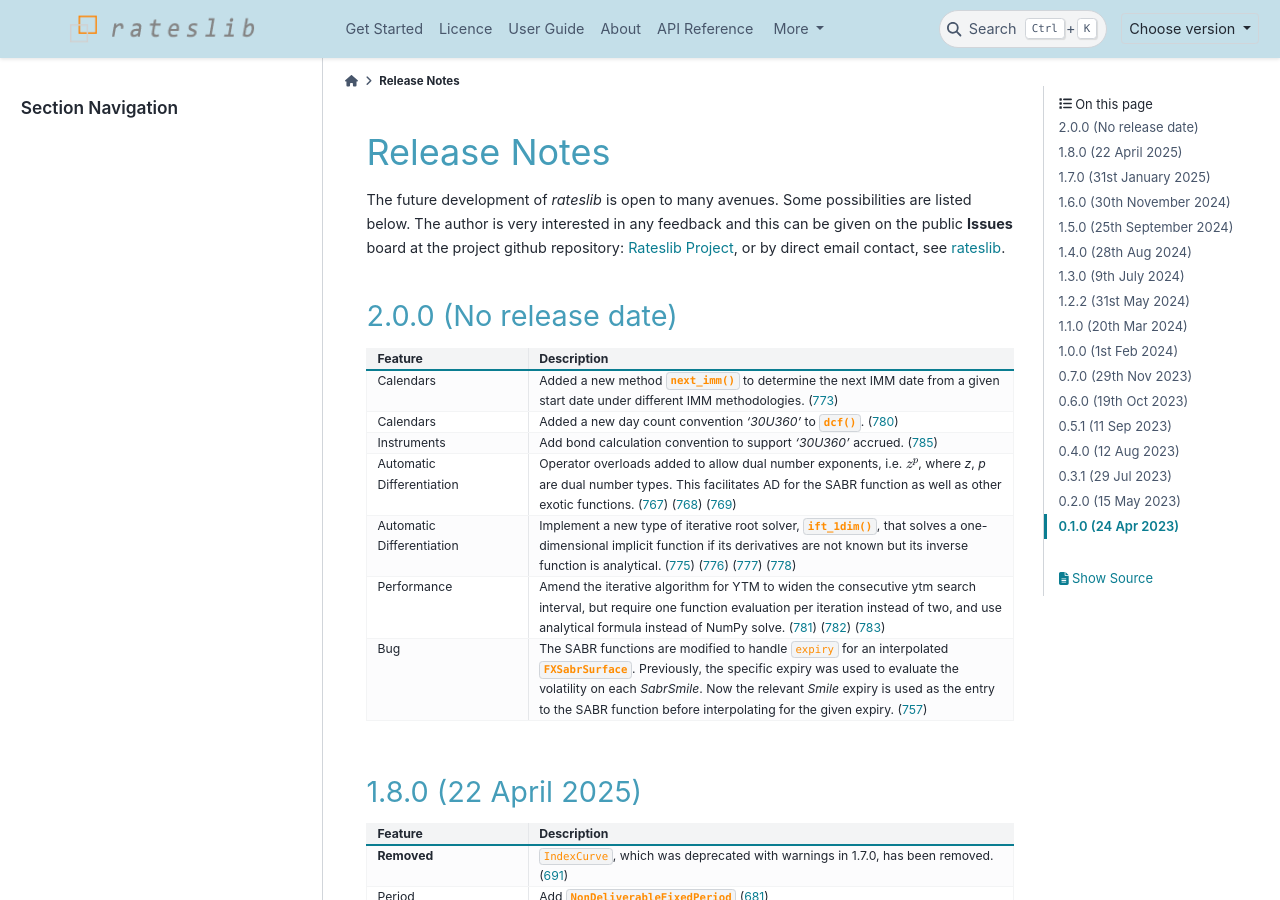
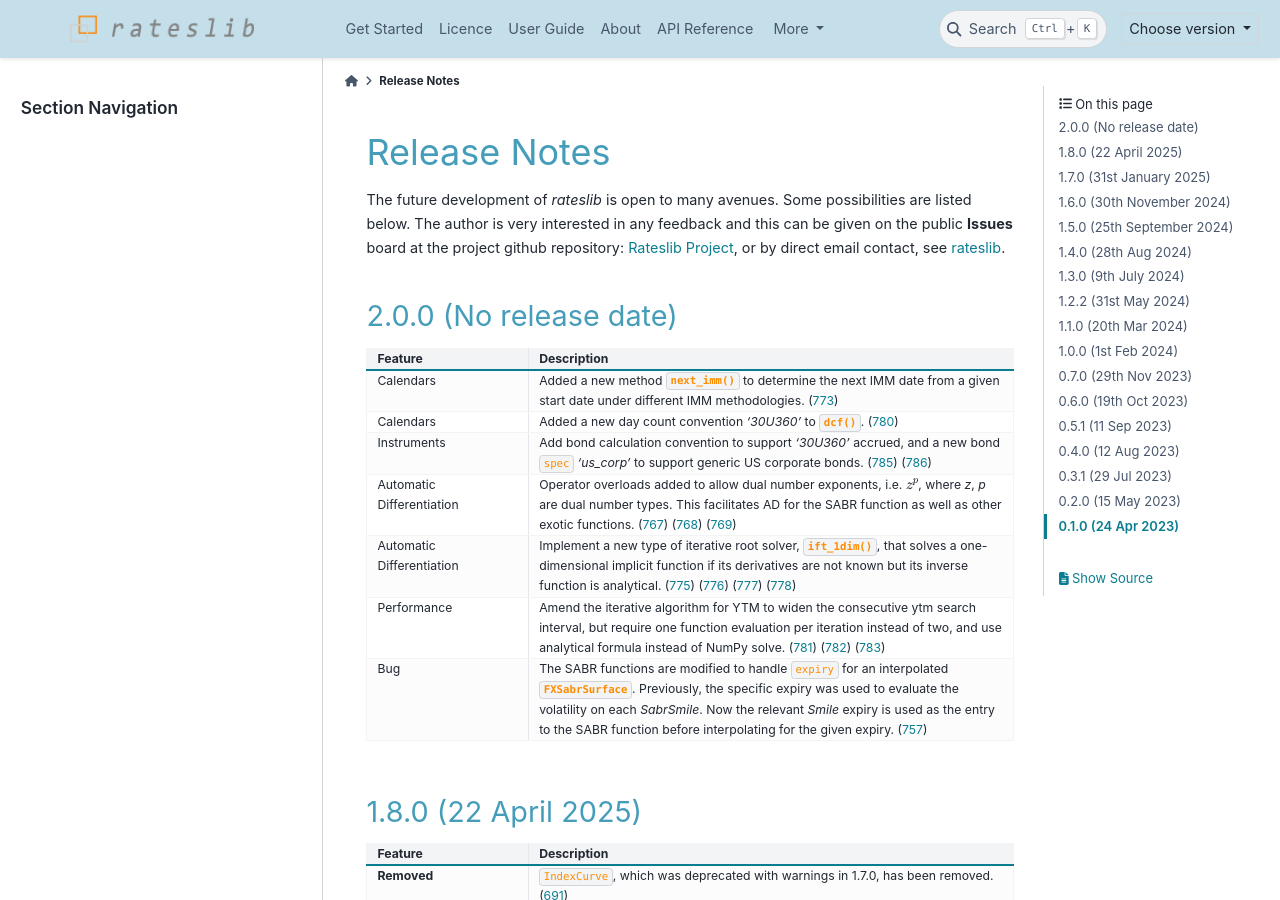
Before and after one commit to attack68/rateslib, a Sphinx documentation site: the page built from docs/source/i_whatsnew.rst, in a window 1280 px wide and 900 px high. Built offline with Sphinx 7.4.7 and the PyData theme 0.15.4, drawn with Linux system fonts in a browser that asks for light colours; comment, search, counter and statistics services are not loaded.

Commit message:
add tests

```diff
--- a/docs/source/i_whatsnew.rst
+++ b/docs/source/i_whatsnew.rst
@@ -29,8 +29,10 @@ email contact, see `rateslib <https://rateslib.com>`_.
      - Added a new day count convention *'30U360'* to :meth:`~rateslib.calendars.dcf`.
        (`780 <https://github.com/attack68/rateslib/pull/780>`_)
    * - Instruments
-     - Add bond calculation convention to support *'30U360'* accrued.
+     - Add bond calculation convention to support *'30U360'* accrued, and a new bond ``spec``
+       *'us_corp'* to support generic US corporate bonds.
        (`785 <https://github.com/attack68/rateslib/pull/785>`_)
+       (`786 <https://github.com/attack68/rateslib/pull/786>`_)
    * - Automatic Differentiation
      - Operator overloads added to allow dual number exponents, i.e. :math:`z^p`, where *z*,
        *p* are dual number types. This facilitates AD for the SABR function as well as other
```
